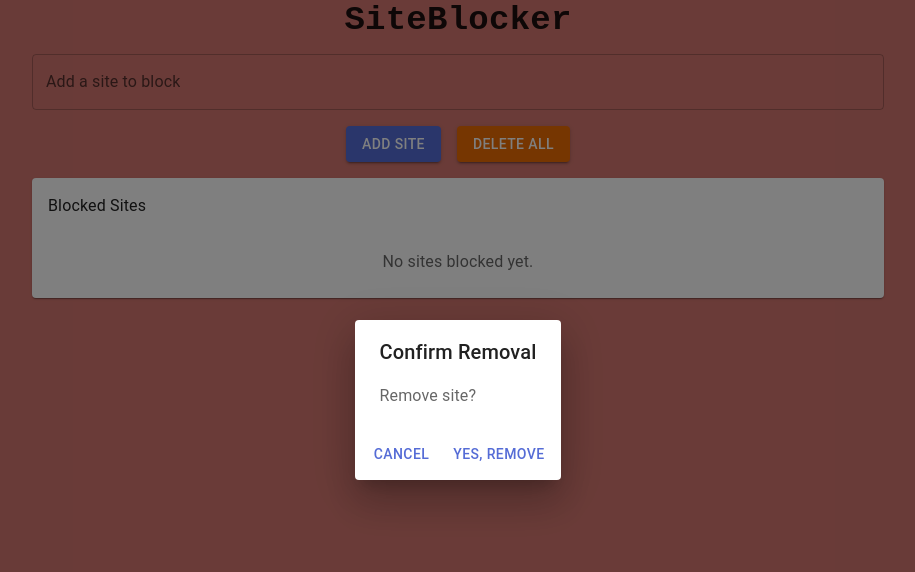
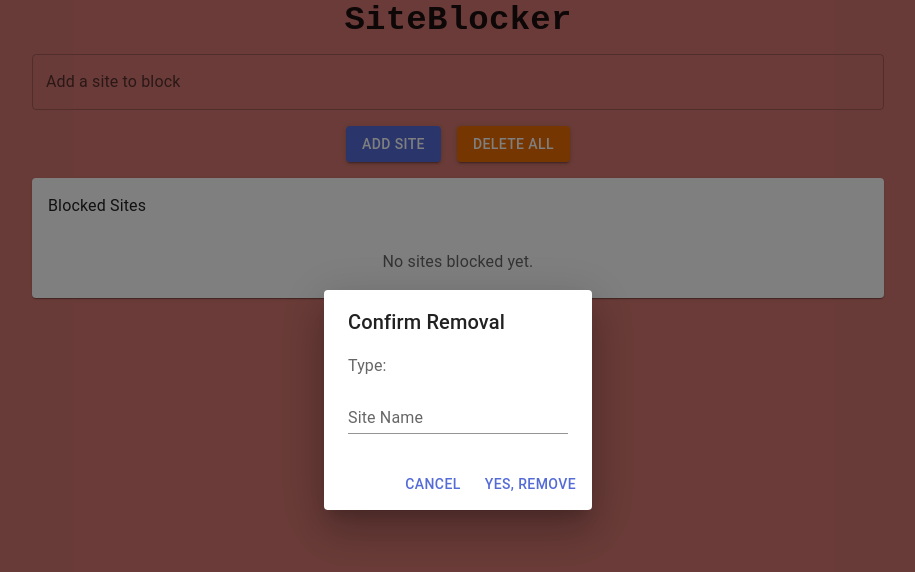
Before and after one commit to Matin-M/SiteBlocker, a React (Create React App) app: page / in a window 1280 px wide. Both pictures are taken after a click on the button "DELETE ALL". Shown: the top 572 px of the page, without its empty margins (182-1097 px from the left). Built offline with nearby package versions, Linux system fonts and the light colour scheme.

Commit message:
Confirmation for site removal

```diff
--- a/src/App.js
+++ b/src/App.js
@@ -41,41 +41,50 @@ const theme = createTheme({
   }
 });
 
-const ConfirmationDialog = ({ open, onClose, onConfirm }) => (
-  <Dialog
-    open={open}
-    onClose={onClose}
-    aria-labelledby="confirmation-dialog-title"
-    aria-describedby="confirmation-dialog-description"
-    justifyContent="center"
-  >
-    <DialogTitle id="confirmation-dialog-title">
-      {'Confirm Removal'}
-    </DialogTitle>
+const ConfirmationDialog = ({ open, onClose, onConfirm, siteToRemove }) => {
+  const [confirmText, setConfirmText] = useState('');
+
+  const handleConfirmClick = () => {
+    if (confirmText === siteToRemove) {
+      onConfirm();
+      setConfirmText('');
+    } else {
+      alert('The entered site does not match. Please try again.');
+    }
+  };
+
+  return (
+    <Dialog open={open} onClose={onClose}>
+      <DialogTitle>Confirm Removal</DialogTitle>
       <DialogContent>
-      <DialogContentText
-        id="confirmation-dialog-description"
-        sx={{
-          wordBreak: 'break-word',
-          overflowWrap: 'break-word'
-        }}
-      >
-        Remove site?
-      </DialogContentText>
+        <DialogContentText>Type: {siteToRemove}</DialogContentText>
+        <TextField
+          autoFocus
+          margin="dense"
+          id="name"
+          label="Site Name"
+          type="text"
+          fullWidth
+          variant="standard"
+          value={confirmText}
+          onChange={(e) => setConfirmText(e.target.value)}
+        />
       </DialogContent>
       <DialogActions>
         <Button onClick={onClose}>Cancel</Button>
-      <Button onClick={onConfirm} autoFocus>
+        <Button onClick={handleConfirmClick} autoFocus>
           Yes, Remove
         </Button>
       </DialogActions>
     </Dialog>
   );
+};
 
 ConfirmationDialog.propTypes = {
   open: PropTypes.bool.isRequired,
   onClose: PropTypes.func.isRequired,
-  onConfirm: PropTypes.func.isRequired
+  onConfirm: PropTypes.func.isRequired,
+  siteToRemove: PropTypes.string.isRequired
 };
 
 function App() {
@@ -163,6 +172,7 @@ function App() {
             open={dialogOpen}
             onClose={() => setDialogOpen(false)}
             onConfirm={handleConfirmAction}
+            siteToRemove={siteToRemove}
           />
           <Typography
             variant="h4"
--- a/src/components/BlockedSitesList.js
+++ b/src/components/BlockedSitesList.js
@@ -6,12 +6,10 @@ import {
   ListItemText,
   ListItemSecondaryAction,
   IconButton,
-  Avatar,
   Typography,
   Box
 } from '@mui/material';
 import DeleteIcon from '@mui/icons-material/Delete';
-import DomainIcon from '@mui/icons-material/Domain';
 import PropTypes from 'prop-types';
 
 const BlockedSitesList = ({ blockedSites, openRemoveSiteDialog }) => (
```
Lines whose indentation alone changed are shown as unchanged.
